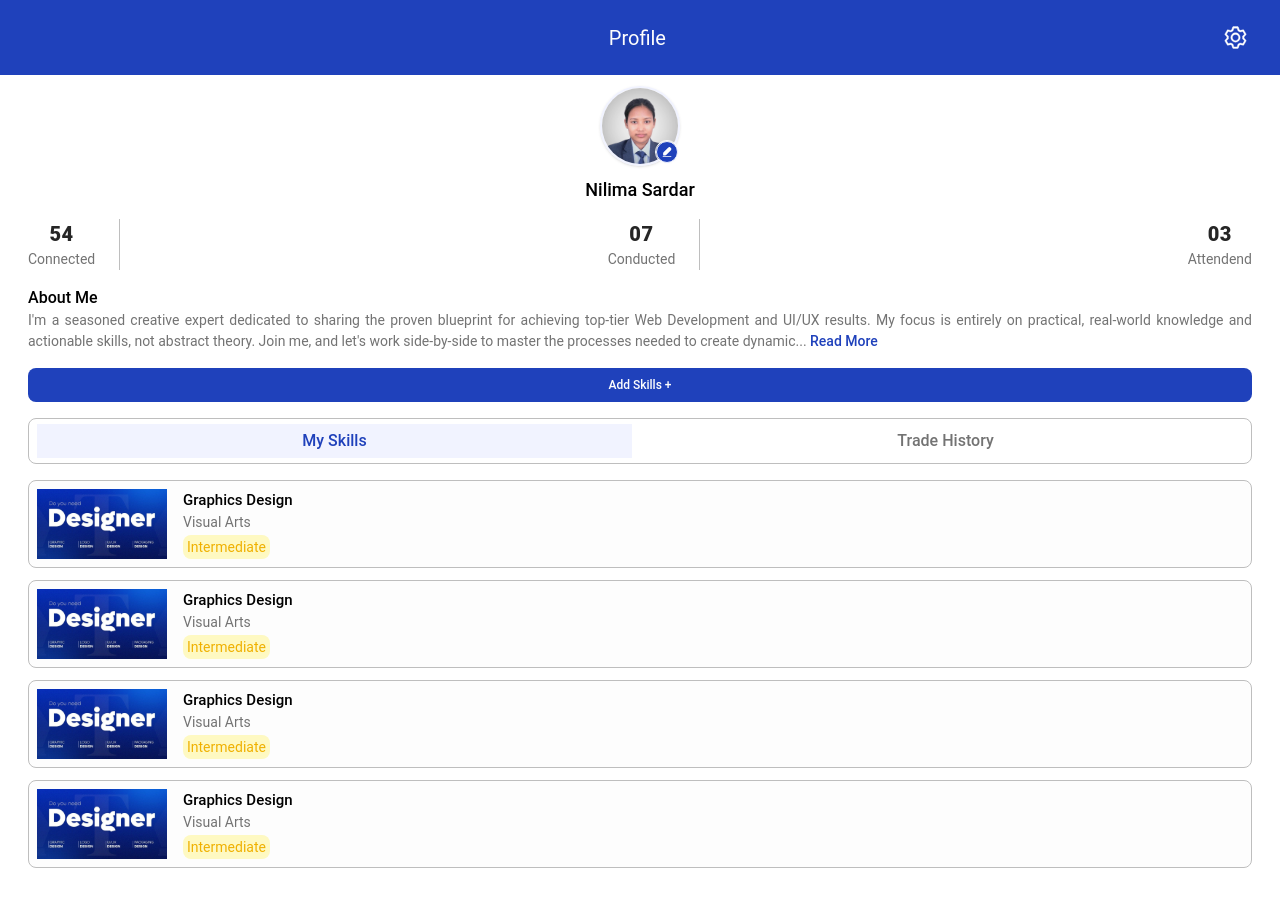
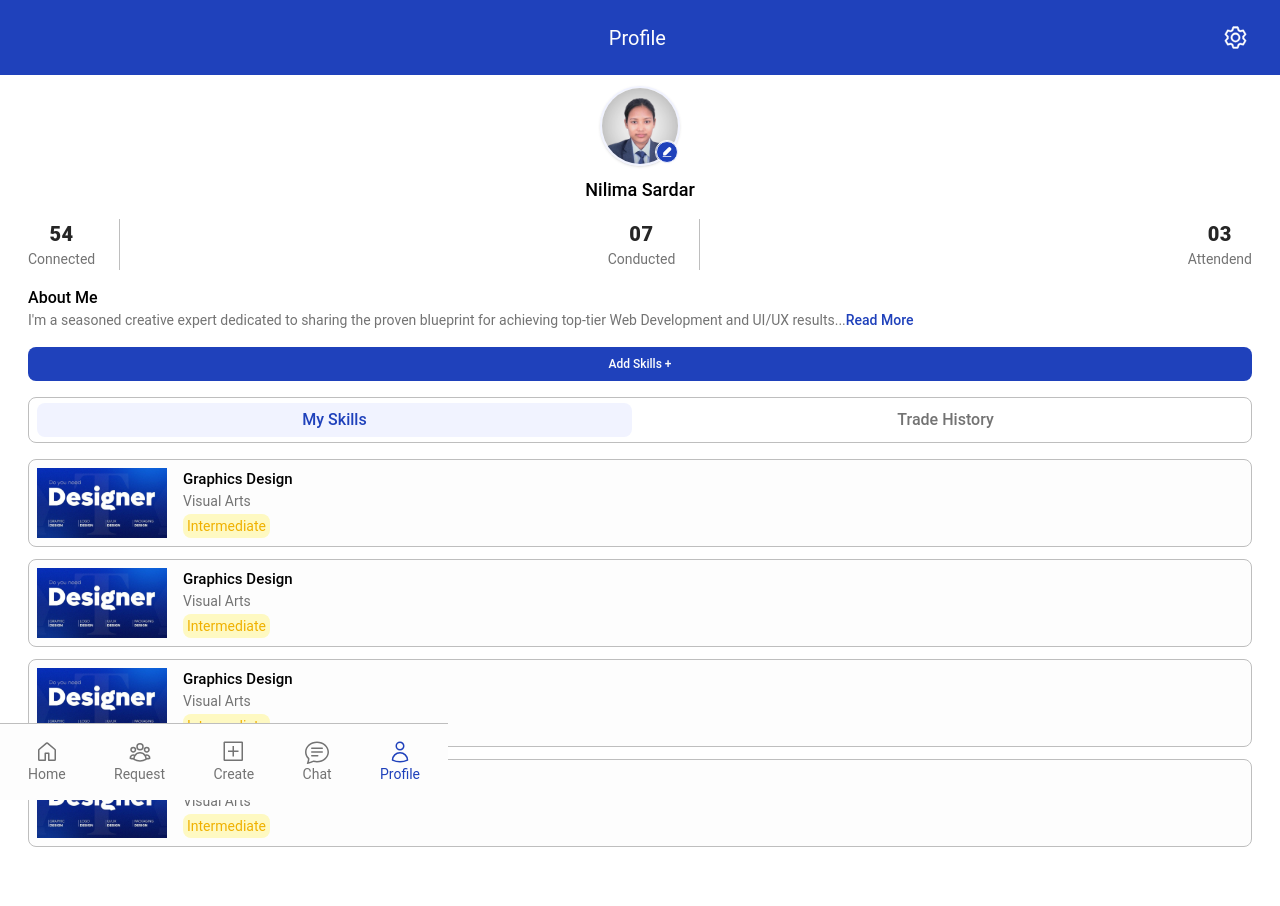
Before and after one commit to NilimaSardar/Skill_Sharing_Platform, a React (Vite) app in the folder Frontend/: page /dashboard/profile in a window 1280 px wide. Before the commit this address led to /dashboard/profile/mySkills. Shown: the top 906 px of the page. Built offline with nearby package versions, Linux system fonts and the light colour scheme; no server answers; sample sign-in values are in the browser's storage.

Commit message:
removed extra routes

```diff
--- a/Frontend/src/App.jsx
+++ b/Frontend/src/App.jsx
@@ -14,9 +14,6 @@
 import Chat from "./pages/Dashboard/Chat"
 import Create from "./pages/Dashboard/Create"
 import ChatRoom from "./pages/Dashboard/Chat/ChatRoom"
-import ProfilePage from "./pages/Dashboard/Profile/ProfilePage"
-import MySkills from "./components/Profile/MySkills"
-import TradeHistory from "./components/Profile/TradeHistory"
 import ProfileSetting from "./pages/Dashboard/Profile/ProfileSetting"
 import PrivateRoute from "./components/PrivateRoute"
 import AllCategories from "./pages/Dashboard/Home/AllCategories"
@@ -24,18 +21,18 @@
 import ProposeExchange from "./pages/Dashboard/Home/ProposeExchange"
 import ViewShareDetails from "./pages/Dashboard/Home/ViewShareDetails"
 
-
 function App() {
   return (
     <BrowserRouter>
       <Routes>
+
         {/* Public routes */}
         <Route path="/" element={<LandingPage />} />
         <Route path="/welcome" element={<Welcome />} />
         <Route path="/login" element={<Login />} />
         <Route path="/register" element={<Register />} />
 
-        {/* Protected Dashboard routes */}
+        {/* Dashboard Protected */}
         <Route
           path="/dashboard"
           element={
@@ -46,36 +43,30 @@
         >
           <Route index element={<Home />} />
 
-          {/* /dashboard/home */}
-          <Route path="home" element={<Home />}/>
-          {/* /dashboard/home/allcategories */}
+          {/* Home Routes */}
+          <Route path="home" element={<Home />} />
           <Route path="home/allcategories" element={<AllCategories />} />
           <Route path="home/categories" element={<Categories />} />
           <Route path="home/propose-exchange" element={<ProposeExchange />} />
           <Route path="home/view-share-details" element={<ViewShareDetails />} />
 
-
-          <Route path="request" element={<Request/>} />
-
+          <Route path="request" element={<Request />} />
           <Route path="create" element={<Create />} />
 
+          {/* Chat */}
           <Route path="chat" element={<Chat />} />
           <Route path="chat/:chatId" element={<ChatRoom />} />
 
+          {/* Profile */}
+          <Route path="profile" element={<Profile />} />
 
-          <Route path="profile" element={<Profile/>}>
-            <Route element={<ProfilePage />}>
-              <Route index element={<Navigate to="mySkills" replace />} />
-              <Route path="mySkills" element={<MySkills/>} />
-              <Route path="trade-history" element={<TradeHistory />} />
-            </Route>
-            <Route path="profileSettings" element={<ProfileSetting />} />
-          </Route>
+          {/* Profile Settings */}
+          <Route path="profile/profileSettings" element={<ProfileSetting />} />
 
           <Route path="logout" element={<Logout />} />
         </Route>
 
-        {/* Fallback route */}
+        {/* Fallback */}
         <Route path="*" element={<PageNotFound />} />
       </Routes>
     </BrowserRouter>
--- a/Frontend/src/pages/Dashboard/Profile.jsx
+++ b/Frontend/src/pages/Dashboard/Profile.jsx
@@ -1,12 +1,107 @@
-import React from 'react'
-import { Outlet } from 'react-router-dom'
+import React, { useState } from 'react';
+import { NavLink } from "react-router-dom";
+import MySkills from "../../components/profile/MySkills";
+import TradeHistory from "../../components/profile/TradeHistory";
 
 const Profile = () => {
+  const [activeTab, setActiveTab] = useState("skills"); // default tab
+
   return (
-    <>
-      <Outlet/>
-    </>
-  )
-}
+    <div>
+      <div className='flex items-center justify-between px-[28px] py-5 bg-primary text-white'>
+        <h3 className='font-serif w-full text-center text-xl ml-7'>Profile</h3>
 
-export default Profile
+        <NavLink to="profileSettings" className="w-[35px] h-[35px] flex items-center justify-center rounded-full cursor-pointer">
+          <img src="../../images/Settings.svg" alt="setting" className='w-[25px] h-[25px]'/>
+        </NavLink>
+      </div>
+
+      <div className='mx-[28px] py-2'>
+
+        {/* Profile */}
+        <div className="flex flex-col justify-center">
+          <div className="flex flex-col items-center">
+            <div className="relative w-[85px] h-[85px] flex items-center justify-center cursor-pointer">
+              <img
+                src="../../profile/Nilima.jpeg"
+                alt=""
+                className="w-[80px] h-[80px] rounded-full object-cover border-2 border-primary-light shadow"
+              />
+              <img src="../../images/Edit.svg" alt="" className="absolute bottom-1 right-1 border-1 border-white rounded-full" />
+            </div>
+
+            <p className="text-[18px] text-center font-medium mt-2">Nilima Sardar</p>
+          </div>
+
+          <div className='flex justify-between my-4'>
+            <div className='flex flex-col items-center border-r border-border pr-6'>
+              <h4 className='text-[20px] text-text font-black tracking-wide'>54</h4>
+              <p className='text-[#737373] text-[14px]'>Connected</p>
+            </div>
+            <div className='flex flex-col items-center border-r border-border pr-6'>
+              <h4 className='text-[20px] text-text font-black tracking-wide'>07</h4>
+              <p className='text-[#737373] text-[14px]'>Conducted</p>
+            </div>
+            <div className='flex flex-col items-center'>
+              <h4 className='text-[20px] text-text font-black tracking-wide'>03</h4>
+              <p className='text-[#737373] text-[14px]'>Attendend</p>
+            </div>
+          </div>
+
+          {/* About */}
+          <div>
+            <h4 className='font-[550]'>About Me</h4>
+            <p className="text-[#737373] text-[14px] text-justify">
+              I'm a seasoned creative expert dedicated to sharing the proven blueprint for achieving
+              top-tier Web Development and UI/UX results...
+              <span className='text-primary font-medium'>Read More</span>
+            </p>
+          </div>
+        </div>
+
+        {/* Buttons */}
+        <div className='flex flex-col gap-2 mt-4'>
+          <button type="submit" className='bg-primary text-white text-[12px] font-medium px-2 py-2 rounded-lg w-full'>
+            Add Skills +
+          </button>
+        </div>
+
+        {/* Tabs (Like Chat Page) */}
+        <div className="flex w-full mt-4 text-center text-[16px] font-medium text-text border border-border rounded-lg">
+
+          <button
+            className={`py-[5px] my-[5px] mx-[8px] w-1/2 rounded-lg ${
+              activeTab === "skills"
+                ? "bg-primary-light text-primary"
+                : "text-[#737373]"
+            }`}
+            onClick={() => setActiveTab("skills")}
+          >
+            My Skills
+          </button>
+
+          <button
+            className={`py-[5px] my-[5px] mx-[8px] w-1/2 rounded-lg ${
+              activeTab === "history"
+                ? "bg-primary-light text-primary"
+                : "text-[#737373]"
+            }`}
+            onClick={() => setActiveTab("history")}
+          >
+            Trade History
+          </button>
+
+        </div>
+
+        {/* Content Area (No Outlet) */}
+        <div className="py-4 pb-20">
+          {activeTab === "skills" && <MySkills />}
+          {activeTab === "history" && <TradeHistory />}
+        </div>
+
+      </div>
+    </div>
+  );
+};
+
+export default Profile;
```
